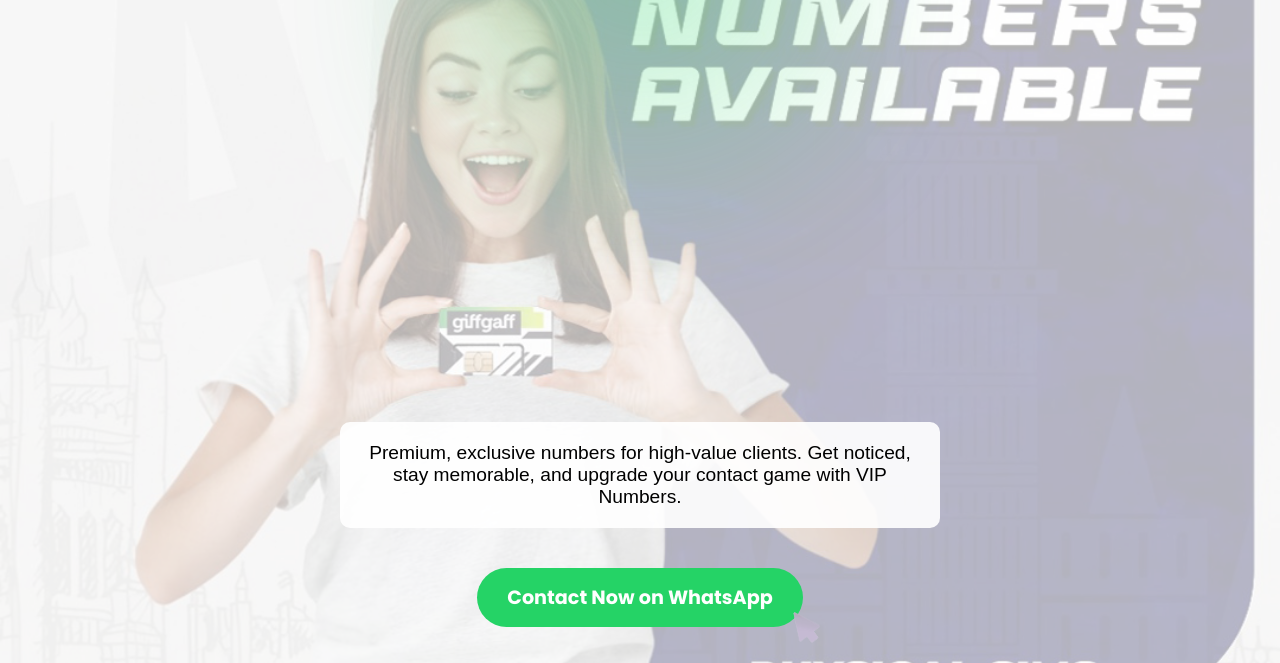
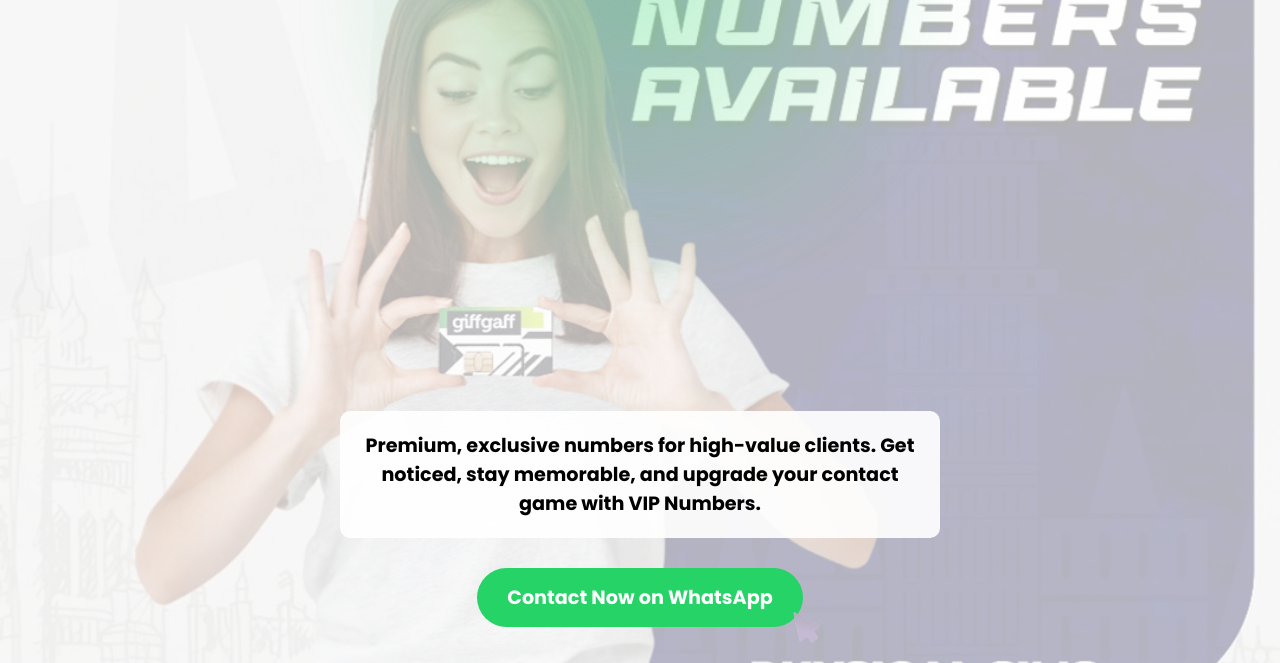
Before and after one commit to Ether2k25/VIP247, a plain HTML site: page index.html in a window 1280 px wide. Shown: the part 137-800 px from the top of the page. Drawn offline with Linux system fonts and the light colour scheme.

Commit message:
Update index.html

```diff
--- a/index.html
+++ b/index.html
@@ -2,14 +2,13 @@
 <html lang="en">
 <head>
   <meta charset="UTF-8" />
-  <meta name="viewport" content="width=device-width, initial-scale=1" />
-  <title>VIP NUMBERS</title>
+  <meta name="viewport" content="width=device-width, initial-scale=1.0"/>
+  <title>VIP Numbers</title>
 
-  <!-- Import Poppins Bold font -->
+  <!-- Google Font -->
   <link href="https://fonts.googleapis.com/css2?family=Poppins:wght@700&display=swap" rel="stylesheet" />
 
   <style>
-    /* Reset */
     * {
       margin: 0;
       padding: 0;
@@ -19,115 +18,93 @@
     html, body {
       height: 100%;
       width: 100%;
-      font-family: Poppins, Arial, sans-serif;
-      overflow-x: hidden;
+      font-family: 'Poppins', sans-serif;
     }
 
-    /* Background image container */
-    .background {
+    /* Background image */
+    body::before {
+      content: '';
       position: fixed;
       top: 0;
       left: 0;
       width: 100%;
-      min-height: 100vh;
-      background: url('vip1.jpg') no-repeat center center;
+      height: 100%;
+      background: url('VIP1.jpg') no-repeat center center;
       background-size: cover;
-      z-index: 0;
+      z-index: -2;
     }
 
-    /* White semi-transparent overlay */
-    .overlay {
+    /* White transparent overlay */
+    body::after {
+      content: '';
       position: fixed;
       top: 0;
       left: 0;
-      width: 100vw;
-      height: 100vh;
+      width: 100%;
+      height: 100%;
       background-color: rgba(255, 255, 255, 0.7);
-      z-index: 1;
+      z-index: -1;
     }
 
-    /* Logo */
     .logo {
       position: fixed;
       top: 20px;
       left: 20px;
       width: 80px;
-      height: auto;
-      z-index: 3;
+      z-index: 10;
     }
 
-    @media (max-width: 768px) {
-      .logo {
-        width: 60px;
-        top: 10px;
-        left: 10px;
-      }
-    }
-
-    /* Main container */
     .container {
-      position: relative;
-      z-index: 4;
       height: 100vh;
       display: flex;
       flex-direction: column;
       justify-content: center;
       align-items: center;
+      text-align: center;
       padding: 20px;
-      text-align: center;
+      position: relative;
+      z-index: 5;
     }
 
-    .text-group {
-      margin-bottom: 40px;
-      max-width: 600px;
-    }
-
-    /* Splash wrapper around heading */
     .splash-wrapper {
       position: relative;
       display: inline-block;
-      padding: 15px 30px;
-      border-radius: 20px;
-      z-index: 2;
+      padding: 10px 30px;
     }
 
     .splash-wrapper::before {
       content: '';
       position: absolute;
-      top: 10%;
+      top: 15%;
       left: 50%;
       transform: translate(-50%, -50%);
-      width: 140%;
-      height: 120%;
-      background: radial-gradient(circle at center, rgba(37, 211, 102, 0.3), transparent 80%);
-      filter: blur(45px);
-      border-radius: 30px;
+      width: 160%;
+      height: 140%;
+      background: radial-gradient(circle at center, rgba(37, 211, 102, 0.3), transparent 70%);
+      filter: blur(25px);
+      border-radius: 40px;
       z-index: -1;
     }
 
-    /* Heading with Poppins Bold */
     h1 {
-      font-family: 'Poppins', Arial, sans-serif;
+      font-size: 3em;
       font-weight: 700;
-      font-size: 3em;
       color: #000;
       margin-bottom: 420px;
     }
 
-    /* Paragraph */
     p {
       font-size: 1.2em;
       color: #000;
       background-color: rgba(255, 255, 255, 0.9);
       padding: 20px;
       border-radius: 10px;
-      font-family: Arial, sans-serif;
+      max-width: 600px;
     }
 
-    /* Button wrapper below text */
     .button-wrapper {
+      margin-top: 30px;
       position: relative;
-      display: inline-block;
     }
 
     .whatsapp-button {
@@ -137,14 +114,8 @@
       border: none;
       border-radius: 40px;
       font-size: 1.2em;
-      cursor: pointer;
       text-decoration: none;
       display: inline-block;
-      transition: background-color 0.3s ease;
-    }
-
-    .whatsapp-button:hover {
-      background-color: #1ebe5d;
     }
 
     .highlight-gif {
@@ -156,8 +127,13 @@
       pointer-events: none;
     }
 
-    /* Responsive styles */
     @media (max-width: 768px) {
+      .logo {
+        width: 60px;
+        top: 10px;
+        left: 10px;
+      }
+
       h1 {
         font-size: 8vw;
       }
@@ -183,20 +159,15 @@
 </head>
 <body>
 
-  <div class="background"></div>
-  <div class="overlay"></div>
-
   <img src="logo.jpeg" alt="VIP Logo" class="logo" />
 
   <div class="container">
-    <div class="text-group">
-      <div class="splash-wrapper">
-        <h1>VIP NUMBERS</h1>
-      </div>
-      <p>
-        Premium, exclusive numbers for high-value clients. Get noticed, stay memorable, and upgrade your contact game with VIP Numbers.
-      </p>
+    <div class="splash-wrapper">
+      <h1>VIP NUMBERS</h1>
     </div>
+    <p>
+      Premium, exclusive numbers for high-value clients. Get noticed, stay memorable, and upgrade your contact game with VIP Numbers.
+    </p>
 
     <div class="button-wrapper">
       <a href="https://wa.me/447442800200" target="_blank" class="whatsapp-button">
```
